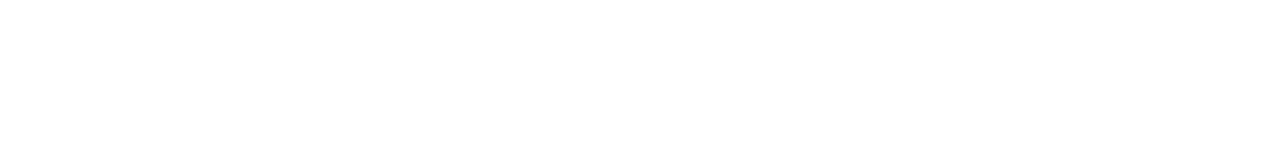
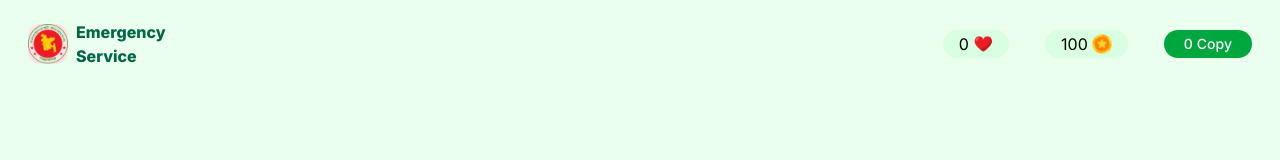
Before and after one commit to Jayantikadey/B12A5-emergency-hotline, a plain HTML site: page index.html in a window 1280 px wide. Drawn offline with nearby package versions, Linux system fonts and the light colour scheme.

Commit message:
nav section complate

```diff
--- a/index.html
+++ b/index.html
@@ -4,8 +4,49 @@
     <meta charset="UTF-8">
     <meta name="viewport" content="width=device-width, initial-scale=1.0">
     <title>Emergency-Hotline</title>
+    <link
+      rel="shortcut icon"
+      href="./assets/logo-dark.png"
+      type="image/x-icon"
+    />
+    <!-- tailwind link -->
+    <script src="https://cdn.tailwindcss.com"></script>
+    <!-- google font -->
+    <link rel="preconnect" href="https://fonts.googleapis.com" />
+    <link rel="preconnect" href="https://fonts.gstatic.com" crossorigin />
+    <link
+      href="https://fonts.googleapis.com/css2?family=Inter:ital,opsz,wght@0,14..32,100..900;1,14..32,100..900&display=swap"
+      rel="stylesheet"
+    />
+        <!-- font awesome link -->
+     <link rel="stylesheet" href="https://cdnjs.cloudflare.com/ajax/libs/font-awesome/7.0.0/css/all.min.css" integrity="sha512-DxV+EoADOkOygM4IR9yXP8Sb2qwgidEmeqAEmDKIOfPRQZOWbXCzLC6vjbZyy0vPisbH2SyW27+ddLVCN+OMzQ==" crossorigin="anonymous" referrerpolicy="no-referrer"/>
+     <style>
+      .inter {
+        font-family: "Inter", sans-serif;
+      }
+    </style>
 </head>
-<body>
-
+<body class="max-w-[1560px] bg-[#41ff6b1a] mx-auto inter">
+      <nav class="flex justify-between items-center mx-5 my-1 px-2 py-4 max-sm:flex-col max-sm:gap-6 ">
+        <div class="flex items-center gap-2  max-sm:justify-start max-sm:w-80">
+            <img class=" h-10 bg-[#ffe3e2] rounded-xl " src="assets/logo.png" alt="">
+            <p class="font-extrabold w-4 gap-0 text-[#006747]">Emergency Service</p>
+        </div>
+        <div class="flex gap-9 max-sm:gap-10">
+            <div class="flex items-center gap-1 bg-[#41ff6b1a] px-4 rounded-2xl  max-sm:w-15">
+                <span id="initial-heart">0</span>
+                <img  class="h-5 "  src="assets/heart.png" alt="">
+            </div>
+            <div class="flex items-center gap-1 bg-[#41ff6b1a] px-4 rounded-2xl ">
+                <span id="coins">100</span>
+                <img class="h-5" src="assets/coin.png" alt="">
+            </div>
+            <div>
+                <button class="call-btn bg-[#00a63e] text-white py-1 px-5 rounded-2xl font-medium text-sm "><span id="initial-copy" class="pr-1">0</span>Copy</button>
+            </div>
+        </div>
+    </nav>
+  <!-- javascript link -->
+   <script src="./index.js"></script>
 </body>
 </html>
```
Also changed, not shown: index.js (added), tailwind.config.js (added).
